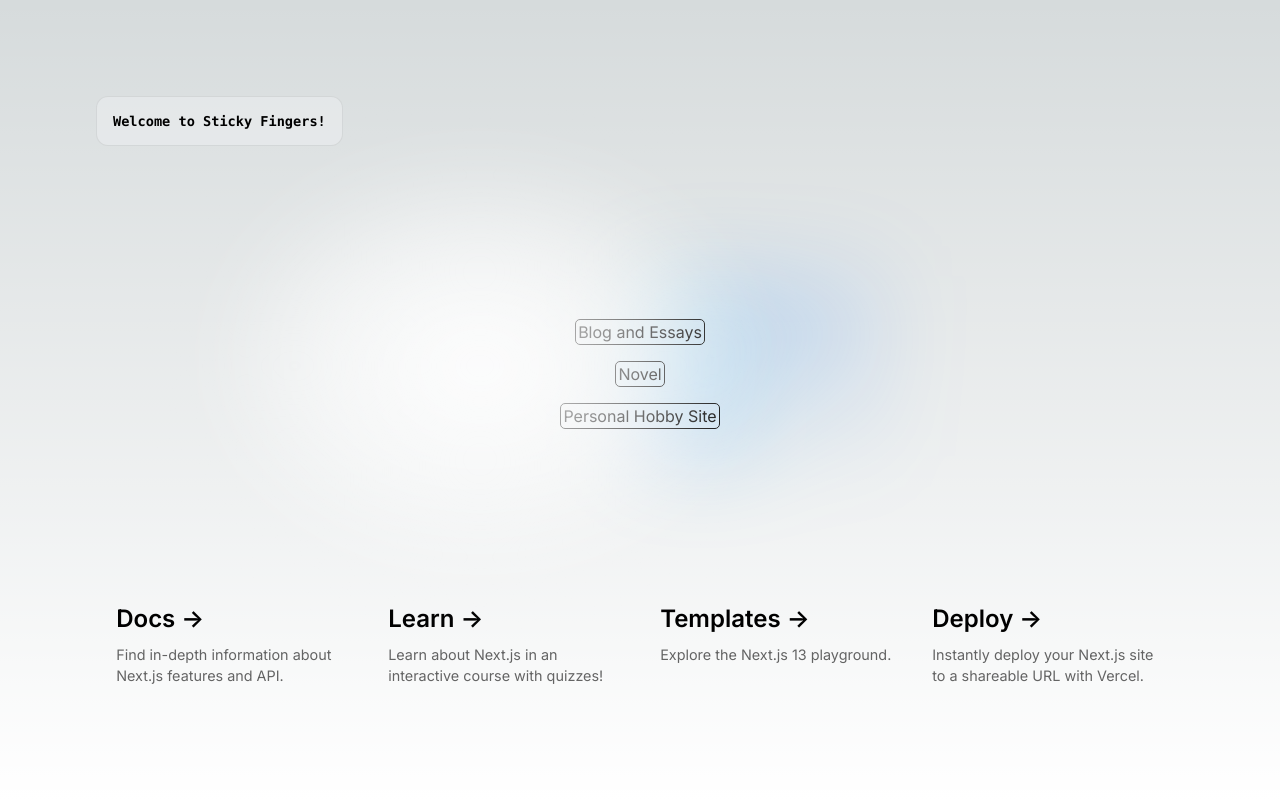
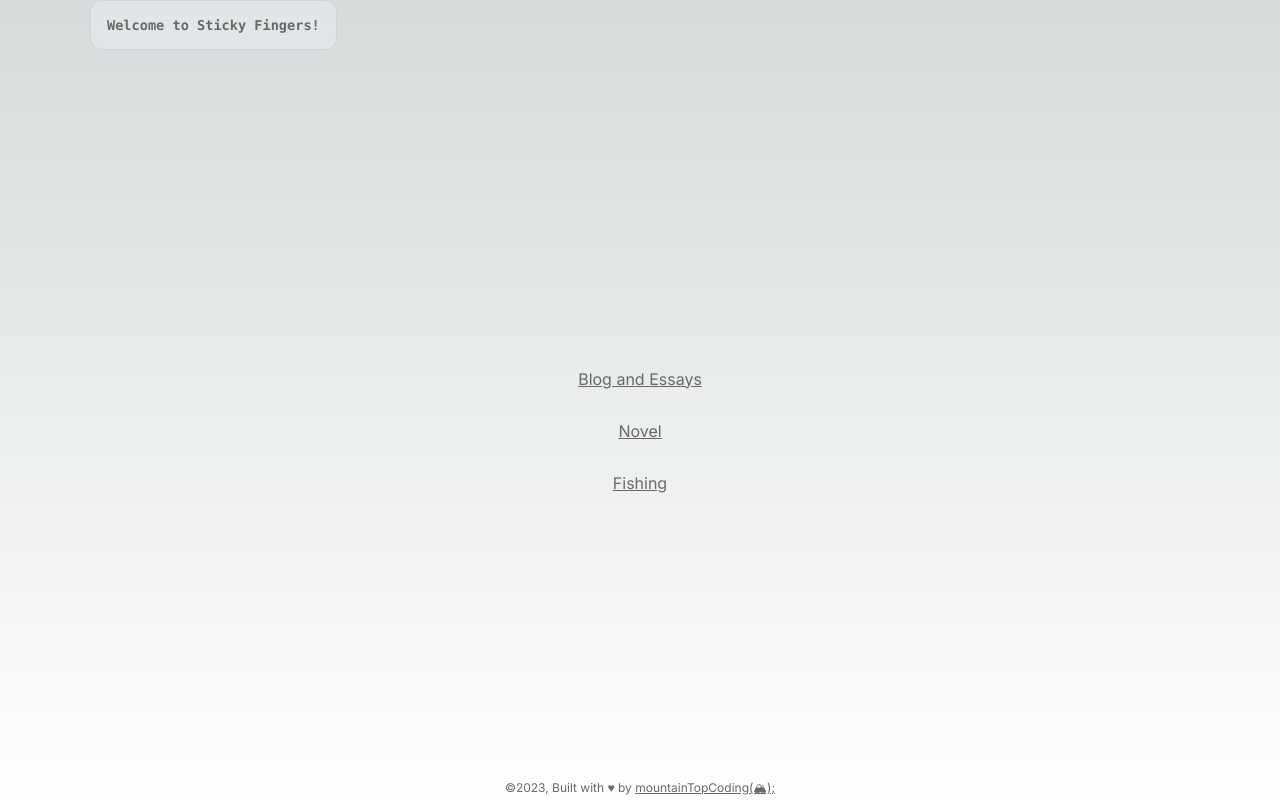
Before and after one commit to Isaac-Tait/eandp_Splash, a Next.js app: page / in a window 1280 px wide. Built offline with nearby package versions, Linux system fonts and the light colour scheme.

Commit message:
feat: dial in app 🤘🏾

```diff
--- /dev/null
+++ b/src/app/components/Footer.js
@@ -0,0 +1,18 @@
+import Link from 'next/link';
+
+const Footer = () => {
+  return (
+    <div style={{fontSize: '0.75rem'}}>
+      ©{new Date().getFullYear()}, Built with ♥ by{' '}
+      <Link
+        href='https://mountaintopcoding.dev'
+        target='_blank'
+        rel='noopener noreferrer'
+      >
+        mountainTopCoding(&#127956;);
+      </Link>
+    </div>
+  );
+};
+
+export default Footer;
--- a/src/app/globals.css
+++ b/src/app/globals.css
@@ -1,26 +1,14 @@
 :root {
   --max-width: 1100px;
   --border-radius: 12px;
-  --font-mono: ui-monospace, Menlo, Monaco, 'Cascadia Mono', 'Segoe UI Mono',
-    'Roboto Mono', 'Oxygen Mono', 'Ubuntu Monospace', 'Source Code Pro',
-    'Fira Mono', 'Droid Sans Mono', 'Courier New', monospace;
+  --font-mono: ui-monospace, Menlo, Monaco, 'Cascadia Mono',
+    'Segoe UI Mono', 'Roboto Mono', 'Oxygen Mono', 'Ubuntu Monospace',
+    'Source Code Pro', 'Fira Mono', 'Droid Sans Mono', 'Courier New',
+    monospace;
 
-  --foreground-rgb: 0, 0, 0;
+  --foreground-rgb: 104, 104, 104;
   --background-start-rgb: 214, 219, 220;
   --background-end-rgb: 255, 255, 255;
-
-  --primary-glow: conic-gradient(
-    from 180deg at 50% 50%,
-    #16abff33 0deg,
-    #0885ff33 55deg,
-    #54d6ff33 120deg,
-    #0071ff33 160deg,
-    transparent 360deg
-  );
-  --secondary-glow: radial-gradient(
-    rgba(255, 255, 255, 1),
-    rgba(255, 255, 255, 0)
-  );
 
   --tile-start-rgb: 239, 245, 249;
   --tile-end-rgb: 228, 232, 233;
@@ -43,16 +31,8 @@
 @media (prefers-color-scheme: dark) {
   :root {
     --foreground-rgb: 255, 255, 255;
-    --background-start-rgb: 0, 0, 0;
+    --background-start-rgb: 104, 104, 104;
     --background-end-rgb: 0, 0, 0;
-
-    --primary-glow: radial-gradient(rgba(1, 65, 255, 0.4), rgba(1, 65, 255, 0));
-    --secondary-glow: linear-gradient(
-      to bottom right,
-      rgba(1, 65, 255, 0),
-      rgba(1, 65, 255, 0),
-      rgba(1, 65, 255, 0.3)
-    );
 
     --tile-start-rgb: 2, 13, 46;
     --tile-end-rgb: 2, 5, 19;
@@ -97,7 +77,7 @@ body {
 
 a {
   color: inherit;
-  text-decoration: none;
+  text-decoration: underline;
 }
 
 @media (prefers-color-scheme: dark) {
--- a/src/app/page.js
+++ b/src/app/page.js
@@ -1,5 +1,7 @@
 import Link from 'next/link';
 import styles from './page.module.css';
+
+import Footer from './components/Footer';
 
 export default function Home() {
   return (
@@ -13,18 +15,36 @@ export default function Home() {
       </div>
 
       <div className={styles.center}>
-        <Link href='https://sticky-fingers.vercel.app/' className={styles.button}>
+        <Link
+          href='https://sticky-fingers.vercel.app/'
+          target='_blank'
+          rel='noopener noreferrer'
+          prefetch={true}
+          className={styles.button}
+        >
           Blog and Essays
         </Link>
-        <Link href='https://wormwoodsaga.com' className={styles.button}>
+        <Link
+          href='https://wormwoodsaga.com'
+          target='_blank'
+          rel='noopener noreferrer'
+          prefetch={true}
+          className={styles.button}
+        >
           Novel
         </Link>
-        <Link href='https://iloveto.fish' className={styles.button}>
-            Personal Hobby Site
-          </Link>
+        <Link
+          href='https://iloveto.fish'
+          target='_blank'
+          rel='noopener noreferrer'
+          prefetch={true}
+          className={styles.button}
+        >
+          Fishing{' '}
+        </Link>
       </div>
 
-      <div className={styles.grid}>
+      {/* <div className={styles.grid}>
         <a
           href='https://nextjs.org/docs?utm_source=create-next-app&utm_medium=appdir-template&utm_campaign=create-next-app'
           className={styles.card}
@@ -80,7 +100,8 @@ export default function Home() {
             Vercel.
           </p>
         </a>
-      </div>
+      </div> */}
+      <Footer />
     </main>
   );
 }
--- a/src/app/page.module.css
+++ b/src/app/page.module.css
@@ -3,8 +3,26 @@
   flex-direction: column;
   justify-content: space-between;
   align-items: center;
-  padding: 6rem;
   min-height: 100vh;
+}
+
+.button {
+  margin-top: 2rem;
+}
+
+.code {
+  font-weight: 700;
+  font-family: var(--font-mono);
+}
+
+.center {
+  display: flex;
+  flex-direction: column;
+  justify-content: center;
+  align-items: center;
+  position: relative;
+  padding: 4rem 0;
+  margin: 2rem 2rem;
 }
 
 .description {
@@ -34,12 +52,11 @@
   border-radius: var(--border-radius);
 }
 
-.code {
-  font-weight: 700;
-  font-family: var(--font-mono);
+/* .logo {
+  position: relative;
 }
 
-.grid {
+ .grid {
   display: grid;
   grid-template-columns: repeat(4, minmax(25%, auto));
   max-width: 100%;
@@ -70,53 +87,8 @@
   font-size: 0.9rem;
   line-height: 1.5;
   max-width: 30ch;
-}
+} */
 
-.center {
-  display: flex;
-  flex-direction: column;
-  justify-content: center;
-  align-items: center;
-  position: relative;
-  padding: 4rem 0;
-  margin: 2rem 2rem;
-}
-
-.center::before {
-  background: var(--secondary-glow);
-  border-radius: 50%;
-  width: 480px;
-  height: 360px;
-  margin-left: -400px;
-}
-
-.center::after {
-  background: var(--primary-glow);
-  width: 240px;
-  height: 180px;
-  z-index: -1;
-}
-
-.center::before,
-.center::after {
-  content: '';
-  left: 50%;
-  position: absolute;
-  filter: blur(45px);
-  transform: translateZ(0);
-}
-
-.logo {
-  position: relative;
-}
-
-.button {
-  margin-top: 1rem;
-  border-style: solid;
-  border-width: 1px;
-  border-radius: 5px;
-  padding: 2px;
-}
 /* Enable hover only on non-touch devices */
 @media (hover: hover) and (pointer: fine) {
   .card:hover {
@@ -137,7 +109,7 @@
 
 /* Mobile */
 @media (max-width: 700px) {
-  .content {
+  /*.content {
     padding: 4rem;
   }
 
@@ -154,7 +126,7 @@
 
   .card h2 {
     margin-bottom: 0.5rem;
-  }
+  } */
 
   .center {
     padding: 8rem 0 6rem;
@@ -219,16 +191,6 @@
   }
 }
 
-@media (prefers-color-scheme: dark) {
-  .vercelLogo {
-    filter: invert(1);
-  }
-
-  .logo {
-    filter: invert(1) drop-shadow(0 0 0.3rem #ffffff70);
-  }
-}
-
 @keyframes rotate {
   from {
     transform: rotate(360deg);
```
